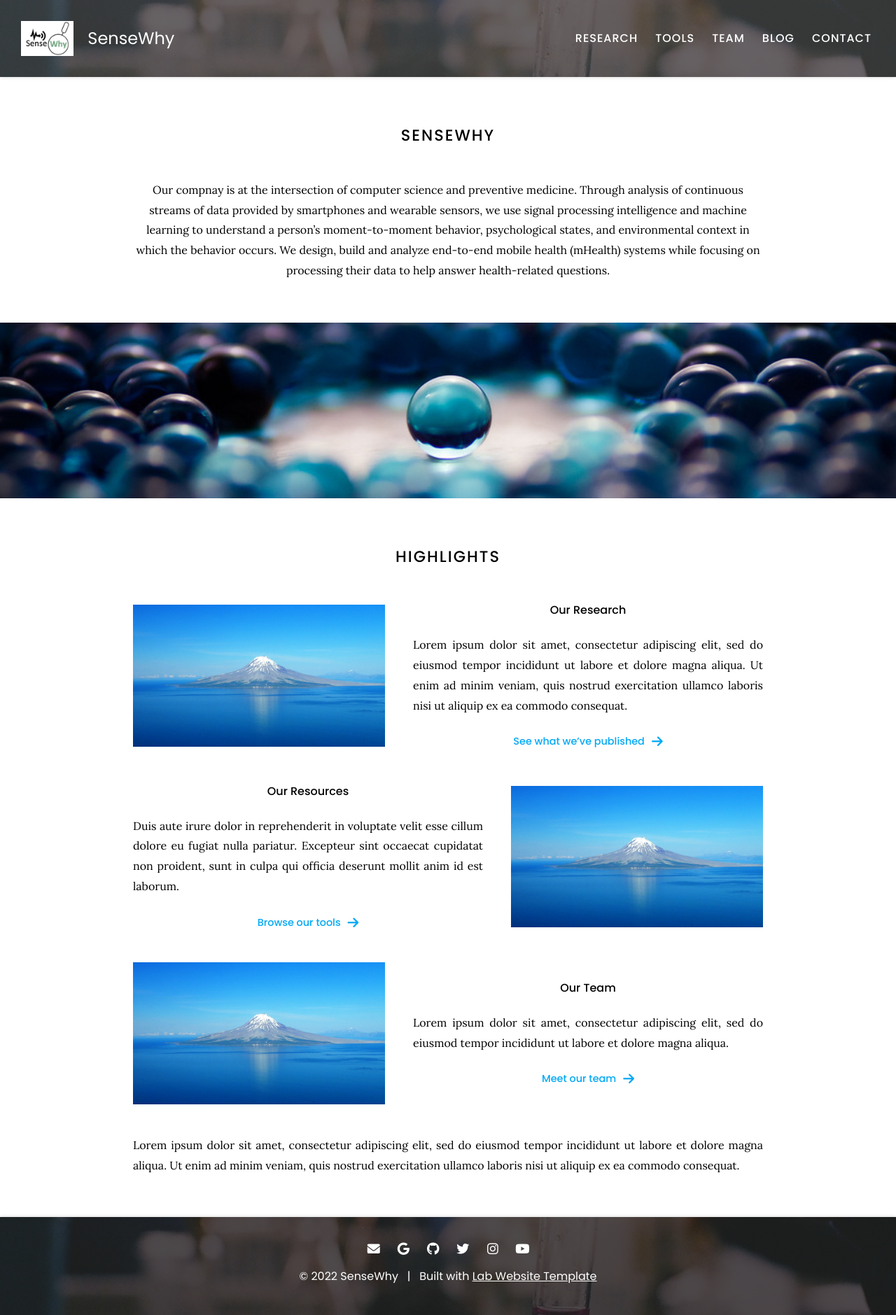
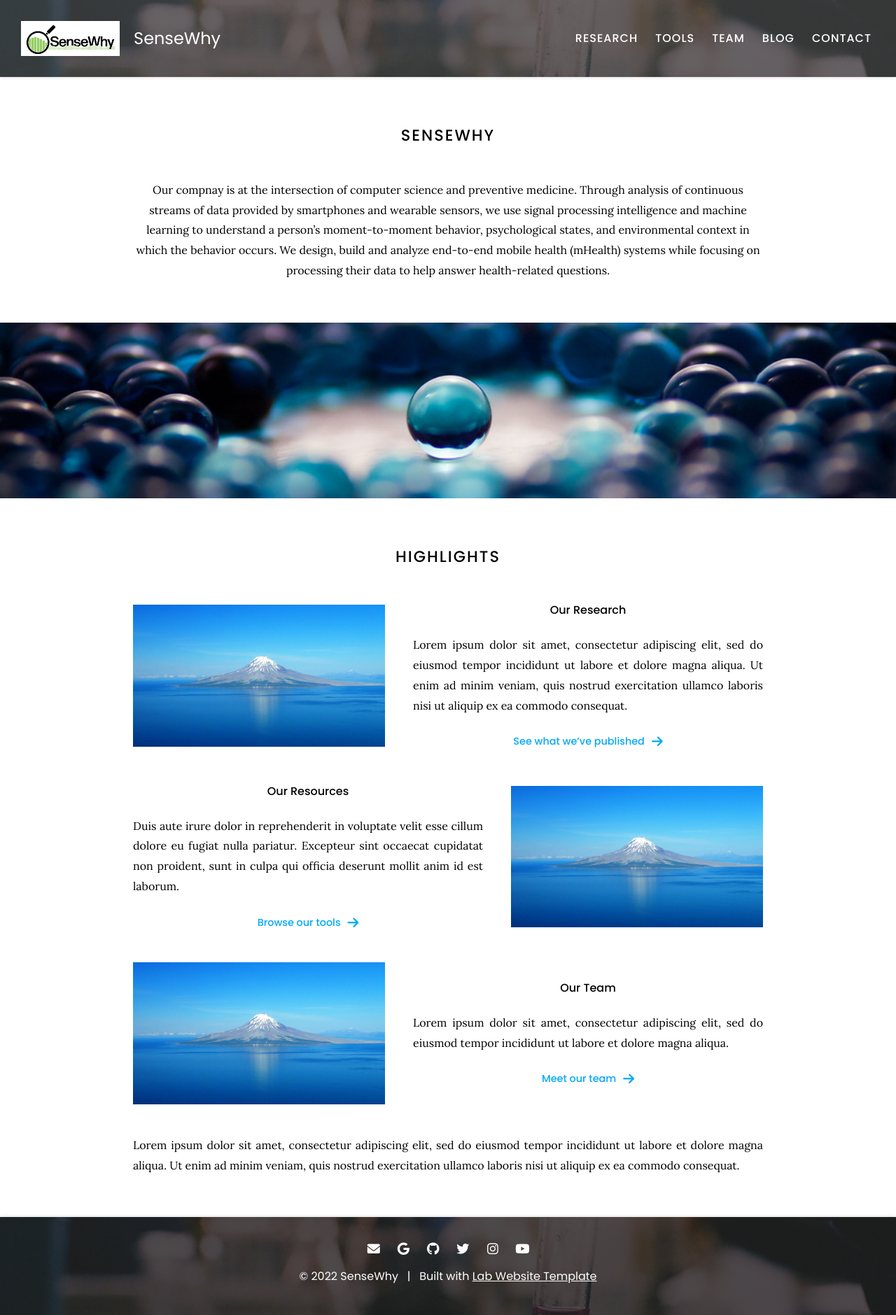
Before and after one commit to mahdipedro/SenseWhy-webs, a Jekyll site: the page built from index.md, in a window 1280 px wide. Shown: the whole page at 70% size. Built offline with Jekyll 4.4.1, drawn with Linux system fonts in a browser that asks for light colours.

Commit message:
Update _config.yaml

```diff
--- a/_config.yaml
+++ b/_config.yaml
@@ -3,7 +3,7 @@
 # site properties and page defaults
 title: SenseWhy
 description: Our lab is at the intersection of computer science and preventive medicine. Through analysis of continuous streams of data provided by smartphones and wearable sensors, we use signal processing intelligence and machine learning to understand a person’s moment-to-moment behavior, psychological states, and environmental context in which the behavior occurs. We design, build and analyze end-to-end mobile health (mHealth) systems while focusing on processing their data to help answer health-related questions.
-logo: images/logo.jpg
+logo: images/SenseWhy_logo.png
 header: images/background.jpg
 footer: images/background.jpg
 baseurl: /lab-website-template
```
